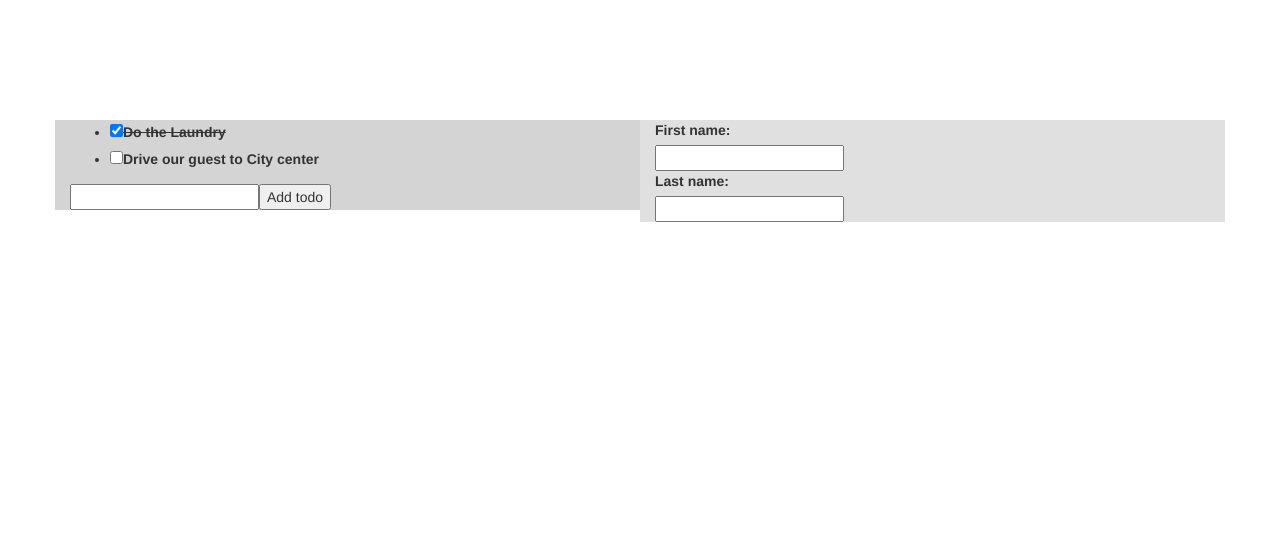
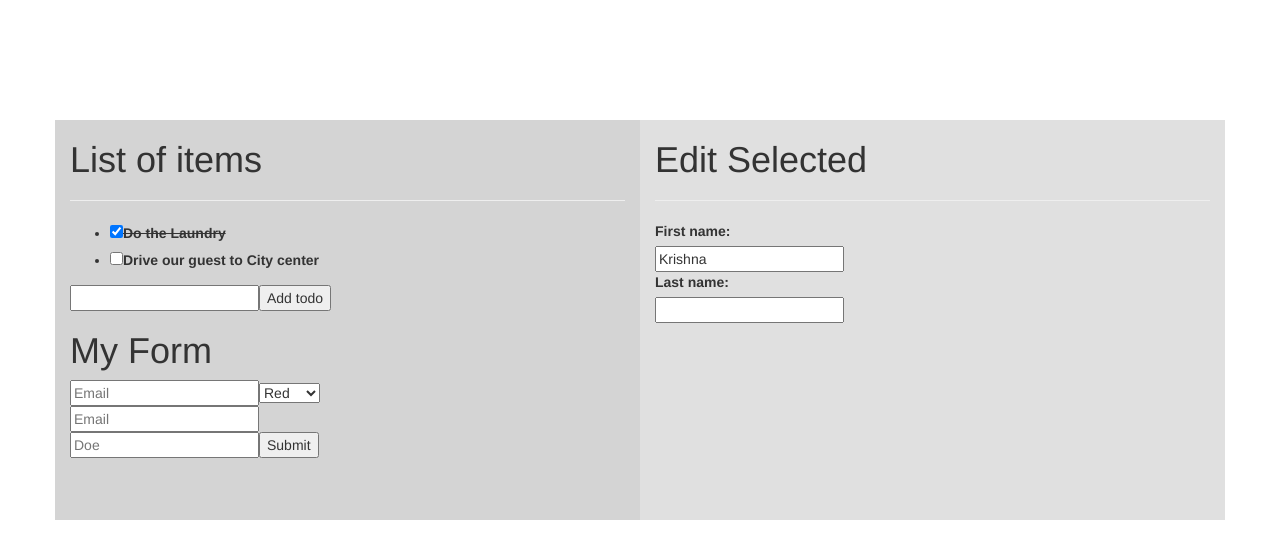
Before and after one commit to oceankrish76/LionBridge, a React (Create React App) app: page / in a window 1280 px wide. Shown: the top 558 px of the page. Built offline with nearby package versions, Linux system fonts and the light colour scheme.

Commit message:
Formik in Functional component example uses

```diff
--- a/package.json
+++ b/package.json
@@ -16,6 +16,7 @@
     "react-bootstrap": "^1.1.1",
     "react-dom": "^16.13.1",
     "react-scripts": "3.4.1",
+    "react-select": "^3.1.0",
     "typescript": "~3.7.2"
   },
   "scripts": {
--- a/src/App.tsx
+++ b/src/App.tsx
@@ -1,6 +1,9 @@
 import React, { useState } from 'react';
+import { useFormik } from 'formik';
 import { TodoList } from './TodoList';
 import AddTodoForm from './AddTodoForm';
+import Example from './Example';
+
 import './App.css';
 import { Card, Button, Container, Row, Col } from 'react-bootstrap';
 import {
@@ -11,6 +14,16 @@ import {
   Field,
   FieldProps,
 } from 'formik';
+
+const initialValues = {
+  fname: 'Krishna',
+  lname: '',
+
+}
+const onSubmit = values => {
+  console.log('Form data', values)
+}
+
 // Array taking Todo generic
 const initialTodos: Array<Todo> = [
   {
@@ -23,6 +36,11 @@ const initialTodos: Array<Todo> = [
   }
 ];
 const App: React.FC = () => {
+  const formik = useFormik({
+    initialValues,
+    onSubmit,
+    // validate,
+  })
   const [todos, setTodos] = useState(initialTodos);
   const toggleTodo: ToggleTodo = (selectedTodo) => {
     const newTodo = todos.map(todo => {
@@ -43,21 +61,23 @@ const App: React.FC = () => {
   };
 
   return (
-
     <React.Fragment>
       <Container className="container-fluid container-margin">
         <Row className="row">
-          <Col className="col-sm-6" style={{ backgroundColor: 'rgb(212, 212, 212)' }}>
+          <Col className="col-sm-6" style={{ backgroundColor: 'rgb(212, 212, 212)', minHeight: '400px' }}>
+            <h1>List of items</h1><hr />
             <TodoList todos={todos} toggleTodo={toggleTodo} />
             <AddTodoForm addTodo={addTodo} />
+            <Example />
           </Col>
-          <Col className="col-sm-6" style={{ backgroundColor: 'rgb(224, 224, 224)' }}>
+          <Col className="col-sm-6" style={{ backgroundColor: 'rgb(224, 224, 224)', minHeight: '400px' }}>
             <div>
-              <form>
-                <label>First name:</label><br />
-                <input type="text" id="fname" name="fname" /><br />
-                <label>Last name:</label><br />
-                <input type="text" id="lname" name="lname" />
+              <h1>Edit Selected</h1><hr />
+              <form onSubmit={formik.handleSubmit}>
+                <label htmlFor="fname">First name:</label><br />
+                <input type="text" id="fname" name="fname" onChange={formik.handleChange} value={formik.values.fname} /><br />
+                <label htmlFor="firstname">Last name:</label><br />
+                <input type="text" id="lname" name="lname" onChange={formik.handleChange} value={formik.values.lname} />
               </form>
             </div>
           </Col>
--- /dev/null
+++ b/src/Example.tsx
@@ -0,0 +1,56 @@
+import React from 'react';
+import { Field, Form, Formik, FormikProps } from 'formik';
+
+const MyInput = ({ field, form, ...props }) => {
+    return <input {...field} {...props} />;
+};
+const MyOutput = ({ field, form, ...props }) => {
+    return <input {...field} {...props} />;
+};
+
+
+const Example = () => (
+    <div>
+        <h1>My Form</h1>
+
+        <Formik
+            initialValues={{ email: '', color: 'red', firstName: '', lastName: '' }}
+            onSubmit={(values, actions) => {
+                setTimeout(() => {
+                    alert(JSON.stringify(values, null, 2));
+                    actions.setSubmitting(false);
+                }, 1000);
+            }}
+        >
+
+            {(props: FormikProps<any>) => (
+                <Form>
+                    <Field type="email" name="email" placeholder="Email" />
+                    <Field as="select" name="color">
+                        <option value="red">Red</option>
+                        <option value="green">Green</option>
+                        <option value="blue">Blue</option>
+                    </Field>
+
+                    <Field name="lastName">
+                        {({
+                            field, // { name, value, onChange, onBlur }
+                            form: { touched, errors }, // also values, setXXXX, handleXXXX, dirty, isValid, status, etc.
+                            meta,
+                        }) => (
+                                <div>
+                                    <input type="text" placeholder="Email" {...field} />
+                                    {meta.touched && meta.error && (
+                                        <div className="error">{meta.error}</div>
+                                    )}
+                                </div>
+                            )}
+                    </Field>
+                    <Field name="lastName" placeholder="Doe" component={MyInput} />
+                    <button type="submit">Submit</button>
+                </Form>
+            )}
+        </Formik>
+    </div>
+);
+export default Example;
```
Also changed, not shown: formik.txt (added), 1 other file (tests, documents, lock files or other folders).
